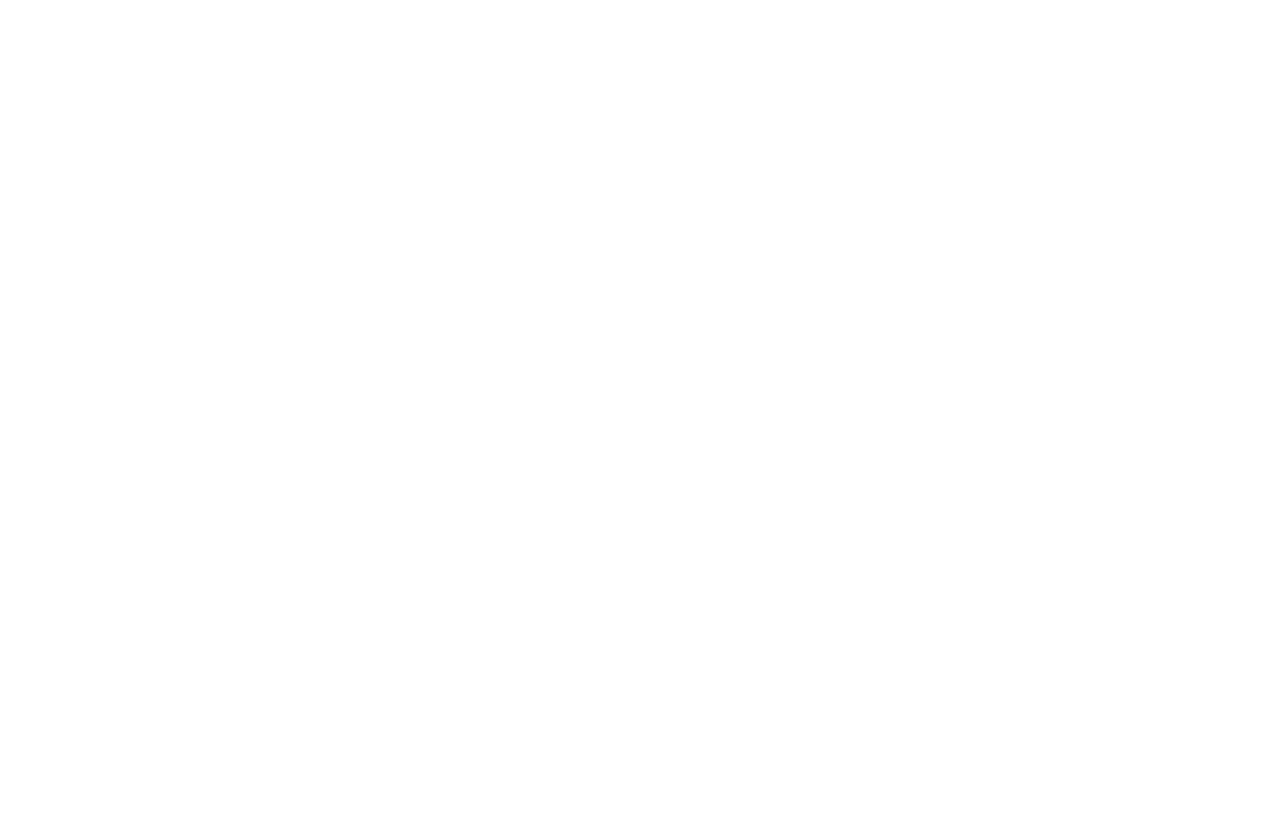
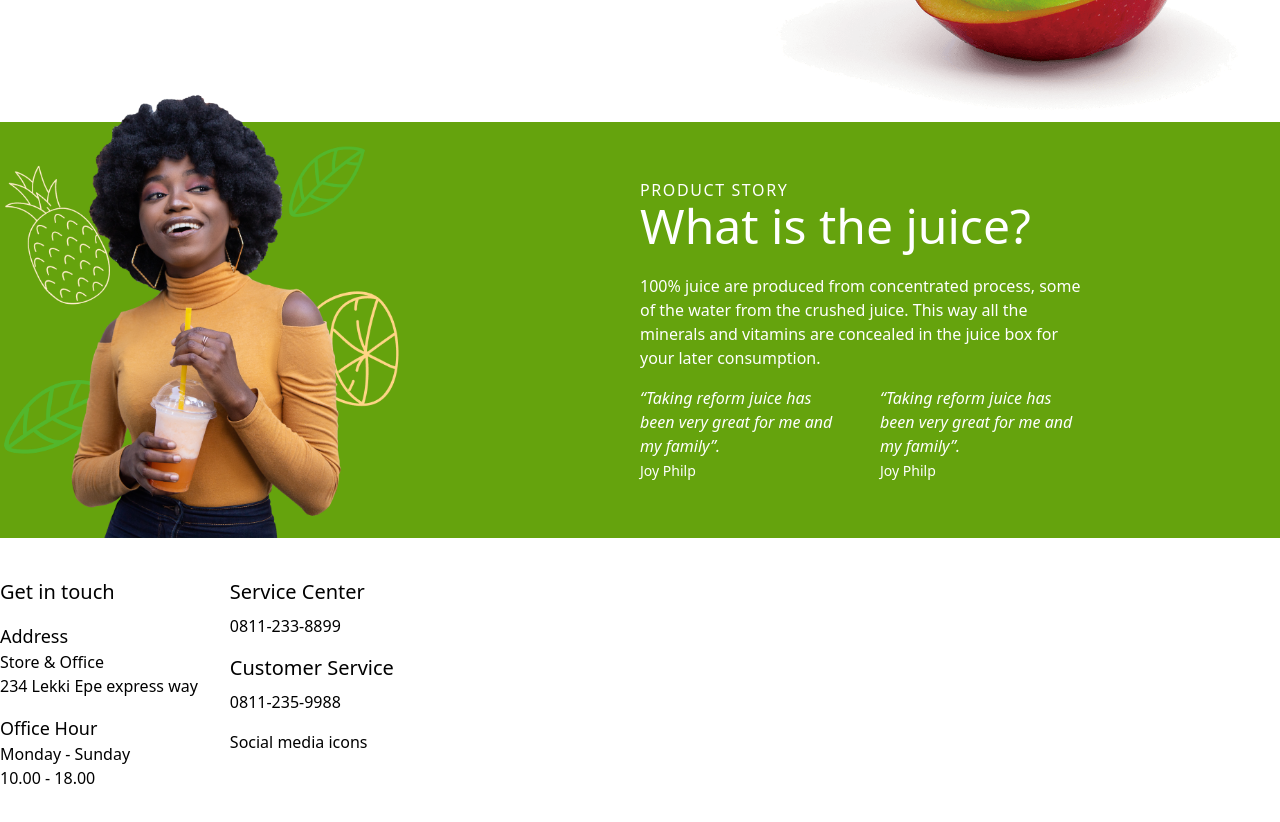
Before and after one commit to yellowgiraffe/vue3-ecommerce, a Vue app: page / in a window 1280 px wide. Shown: the part 700-1522 px from the top of the page. Before the commit the page ends 800 px from the top, so only its background shows below. Built offline with nearby package versions, Linux system fonts and the light colour scheme.

Commit message:
add produc story and footer

```diff
--- a/index.html
+++ b/index.html
@@ -6,8 +6,8 @@
     <meta name="viewport" content="width=device-width, initial-scale=1.0">
     <title>Vite App</title>
   </head>
-  <body class="h-screen">
-    <div class="h-screen" id="app"></div>
+  <body class="h-full">
+    <div class="h-full" id="app"></div>
     <script type="module" src="/src/main.js"></script>
   </body>
 </html>
--- a/src/App.vue
+++ b/src/App.vue
@@ -1,10 +1,12 @@
 <script setup>
 import TheHeader from './components/TheHeader.vue'
+import TheFooter from './components/TheFooter.vue'
 </script>
 
 <template>
   <TheHeader/>
   <RouterView />
+  <TheFooter />
 </template>
 
 <style scoped>
--- /dev/null
+++ b/src/components/TheFooter.vue
@@ -0,0 +1,30 @@
+<template>
+  <footer class="flex gap-8 container mx-auto mb-10">
+    <div>
+      <h3 class="text-xl mb-4">Get in touch</h3>
+      <h4 class="text-lg font-medium">Address</h4>
+      <div class="mb-4">
+        Store & Office<br>
+        234 Lekki Epe express way
+      </div>
+      <h4 class="text-lg">Office Hour</h4>
+      <div>
+        Monday - Sunday<br>
+        10.00 - 18.00
+      </div>
+    </div>
+    <div>
+      <h3 class="text-xl mb-2">Service Center</h3>
+      <div class="mb-4">
+        0811-233-8899
+      </div>
+      <h3 class="text-xl mb-2">Customer Service</h3>
+      <div class="mb-4">
+        0811-235-9988
+      </div>
+      <div>
+        Social media icons
+      </div>
+    </div>
+  </footer>
+</template>
--- a/src/components/TheHeader.vue
+++ b/src/components/TheHeader.vue
@@ -1,5 +1,5 @@
 <template>
-  <header class="flex justify-between	container mx-auto my-5 font-semibold">
+  <header class="flex justify-between	container mx-auto my-8 font-semibold">
     <div class="flex">
       <a href="/"><img src="../assets/img/logo.svg" class="mr-5" alt="Logo" ></a>
       <nav>
--- a/src/components/home/HeroSection.vue
+++ b/src/components/home/HeroSection.vue
@@ -1,6 +1,5 @@
 <template>
-  <div class="h-full">
-    <section class="h-3/4 hero container mx-auto flex items-center">
+  <section class="hero-bg h-3/4 container mx-auto flex items-center">
     <div>
       <div class="uppercase tracking-widest mb-2">Reform juice</div>
       <h1 class="font-medium text-5xl max-w-md mb-8">
@@ -17,12 +16,11 @@
       </router-link>
     </div>
   </section>
-
-  </div>
 </template>
 
 <style>
-.hero {
+.hero-bg {
+  height: 90vh;
   background-image: url('../../assets/img/main-juice.png');
   background-position: top right;
   background-size: contain;
--- a/src/components/home/ProductStorySection.vue
+++ b/src/components/home/ProductStorySection.vue
@@ -0,0 +1,46 @@
+<template>
+  <section class="text-white bg-lime-600 mb-10">
+    <div class="product-story-bg container mx-auto flex justify-end py-14">
+      <div class="w-1/2">
+        <div class="uppercase font-medium tracking-widest">Product story</div>
+        <h2 class="text-5xl font-medium mb-6">What is the juice?</h2>
+        <p class="mb-4 max-w-md">
+          100% juice are produced from concentrated process, some of the water from the crushed juice. This way all the minerals and vitamins are concealed in the juice box for your later consumption.
+        </p>
+        <div class="flex max-w-md">
+          <div class="mr-8">
+            <p class="text-md italic">
+              “Taking reform juice has been very great for me and my family”.
+            </p>
+            <span class="text-sm">Joy Philp</span>
+          </div>
+          <div>
+            <p class="text-md italic">
+              “Taking reform juice has been very great for me and my family”.
+            </p>
+            <span class="text-sm">Joy Philp</span>
+          </div>
+        </div>
+      </div>
+    </div>
+  </section>
+</template>
+
+<style>
+.product-story-bg {
+  position: relative;
+}
+
+.product-story-bg::before {
+  content: '';
+  position: absolute;
+  top: -35px;
+  bottom: 0;
+  width: 100%;
+  height: calc(100% + 35px);
+  background-image: url('../../assets/img/woman-drinking-juice.png');
+  background-position: top left;
+  background-size: contain;
+  background-repeat: no-repeat;
+}
+</style>
--- a/src/views/HomeView.vue
+++ b/src/views/HomeView.vue
@@ -1,8 +1,10 @@
 <script setup>
-import HeroSection from '../components/home/HeroSection.vue';
+import HeroSection from '../components/home/HeroSection.vue'
+import ProductStorySection from '../components/home/ProductStorySection.vue'
 </script>
 <template>
   <main class="h-full">
     <HeroSection />
+    <ProductStorySection />
   </main>
 </template>
```
Also changed, not shown: src/assets/img/woman-drinking-juice.png (added). Lines whose indentation alone changed are shown as unchanged.
